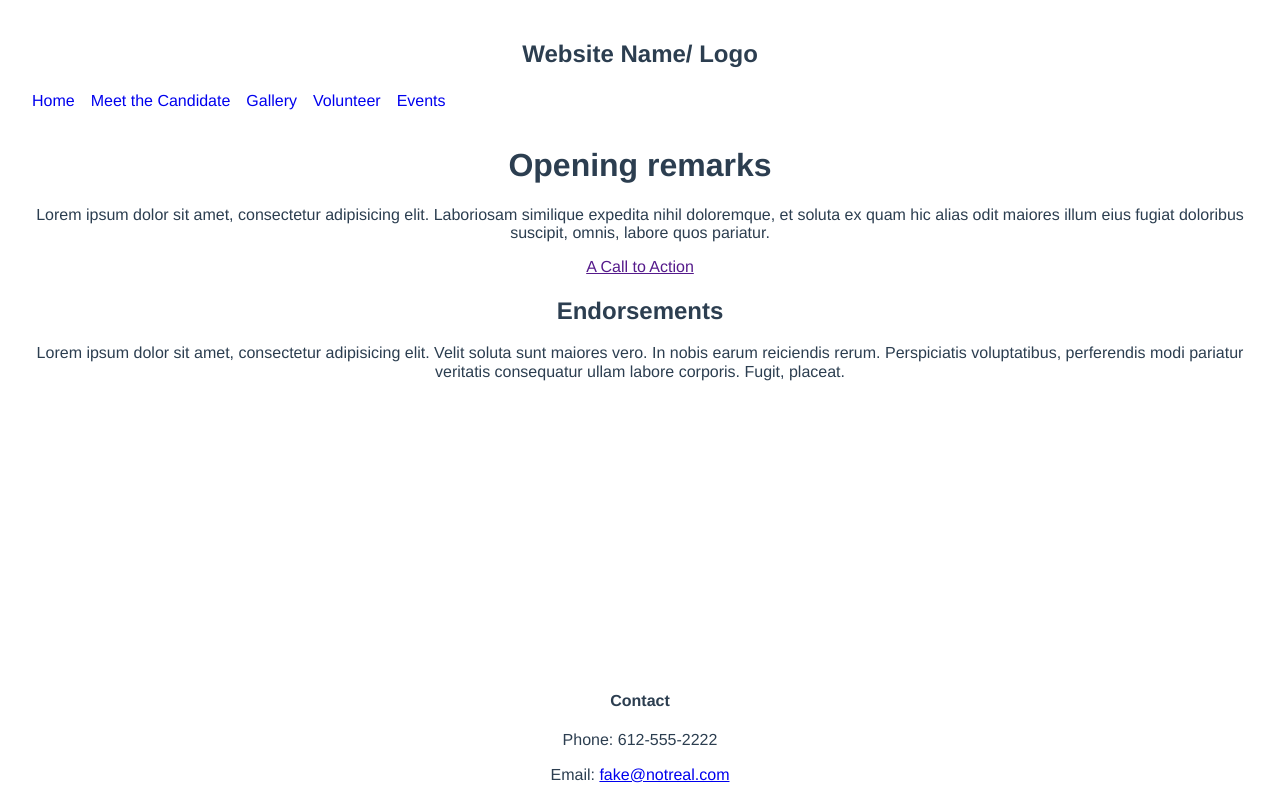
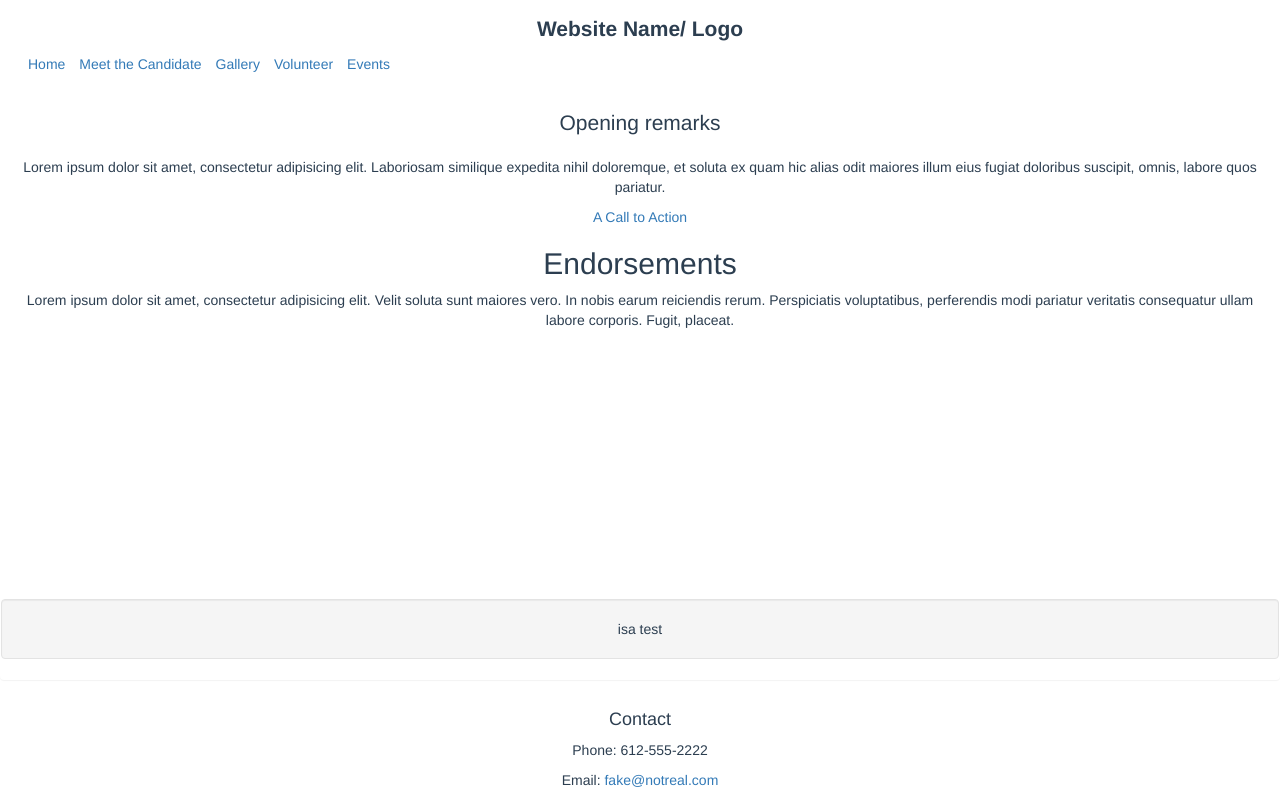
Before and after one commit to eandy5000/vue-website, a Vue app: page / in a window 1280 px wide. Built offline with nearby package versions, Linux system fonts and the light colour scheme.

Commit message:
added bootstrap and started replacement navbar

```diff
--- a/package.json
+++ b/package.json
@@ -11,6 +11,7 @@
     "lint": "eslint --ext .js,.vue src"
   },
   "dependencies": {
+    "bootstrap": "^3.3.7",
     "express": "^4.15.3",
     "normalize.css": "^7.0.0",
     "vue": "^2.3.3",
--- a/src/App.vue
+++ b/src/App.vue
@@ -2,6 +2,7 @@
   <div id="app">
   <nav-bar></nav-bar>
     <router-view class="view"></router-view>
+    <new-nav></new-nav>
     <footer-tag></footer-tag>
   </div>
 </template>
@@ -10,13 +11,15 @@
 import store from './store'
 import NavBar from './components/parts/NavBar.vue'
 import FooterTag from './components/parts/Footer.vue'
+import NewNav from './components/replacement/NewNav.vue'
 
 export default {
   name: 'app',
   store,
   components: {
     NavBar,
-    FooterTag
+    FooterTag,
+    NewNav
   }
 }
 </script>
--- /dev/null
+++ b/src/components/replacement/NewNav.vue
@@ -0,0 +1,15 @@
+<template>
+  <div class="panel">
+  <div class="well">
+      isa test
+  </div>
+  </div>
+</template>
+
+<script>
+    export default {}
+</script>
+
+<style>
+
+</style>
--- a/src/main.js
+++ b/src/main.js
@@ -5,6 +5,7 @@ import App from './App'
 import router from './router'
 import 'normalize.css'
 import './styles/main.css'
+import '../node_modules/bootstrap/dist/css/bootstrap.css'
 
 Vue.config.productionTip = false
 
```
Also changed, not shown: 1 other file (tests, documents, lock files or other folders).
